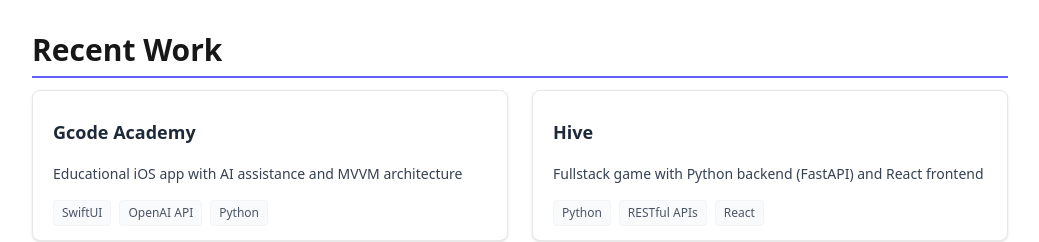
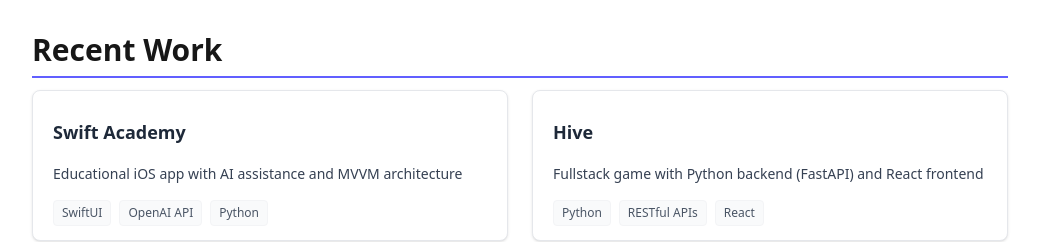
Before and after one commit to estulpz202/personal-website, a Next.js app: page / in a window 1280 px wide. Shown: the part 800-1042 px from the top of the page, without its empty margins (120-1159 px from the left). Built offline with nearby package versions, Linux system fonts and the light colour scheme.

Commit message:
Update project title and link for Swift Academy, for home page.

```diff
--- a/src/components/home/RecentProjData.ts
+++ b/src/components/home/RecentProjData.ts
@@ -1,9 +1,9 @@
 export const recentProjs = [
   {
-    title: 'Gcode Academy',
+    title: 'Swift Academy',
     description: 'Educational iOS app with AI assistance and MVVM architecture',
     tech: ['SwiftUI', 'OpenAI API', 'Python'],
-    href: '/projects/gcode-academy',
+    href: '/projects/swift-academy',
   },
   {
     title: 'Hive',
```
